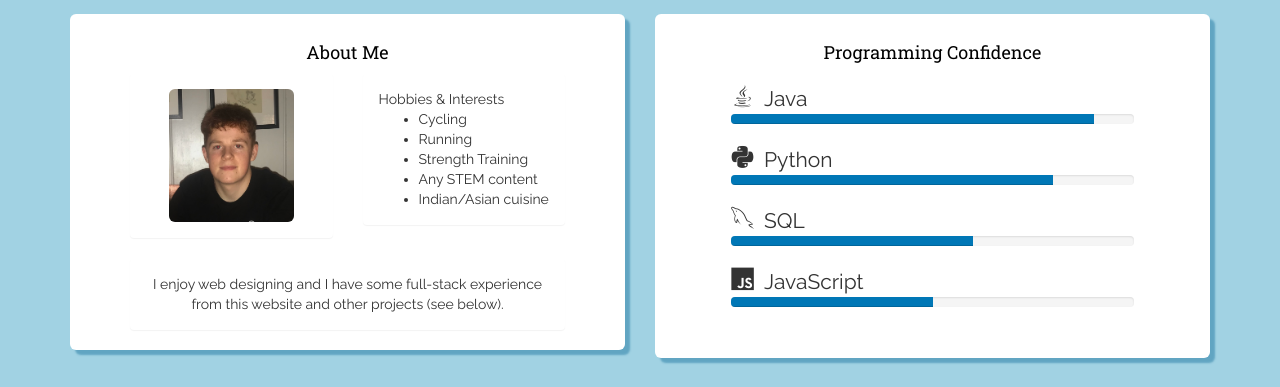
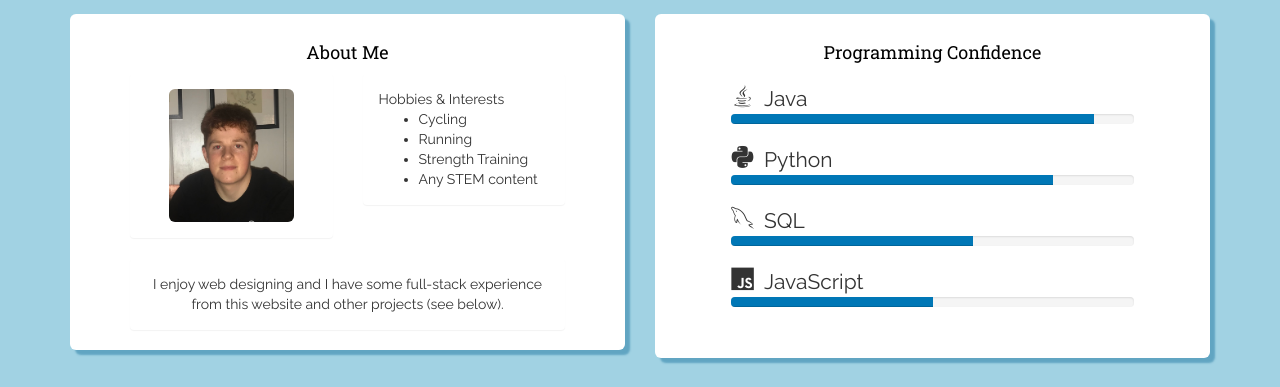
Before and after one commit to frank-64/Movie-Smash, a Django app: page / in a window 1280 px wide. Shown: the part 217-604 px from the top of the page. Run offline with Django 3.2, Linux system fonts and the light colour scheme; some libraries are stand-ins or nearby versions.

Commit message:
Removed line

```diff
--- a/movie_smash/templates/index.html
+++ b/movie_smash/templates/index.html
@@ -57,7 +57,6 @@
                                   <li>Running</li>
                                   <li>Strength Training</li>
                                   <li>Any STEM content</li>
-                                  <li>Indian/Asian cuisine</li>
                               </ul>
                           </div>
                         </div>
```
